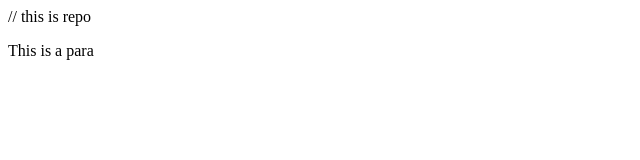
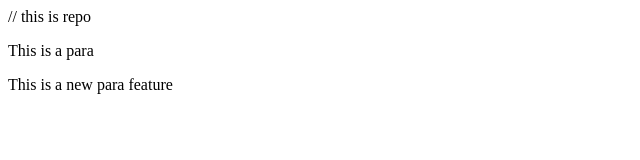
Before and after one commit to Kana345/LocalRepo, a plain HTML site: page index.html in a window 1280 px wide. Shown: the whole page, without its empty margins (0-640 px from the left). Drawn offline with Linux system fonts and the light colour scheme.

Commit message:
Add changes

```diff
--- a/index.html
+++ b/index.html
@@ -1,2 +1,3 @@
 // this is repo
 <p>This is a para</p>
+<p>This is a new para feature</p>
```
